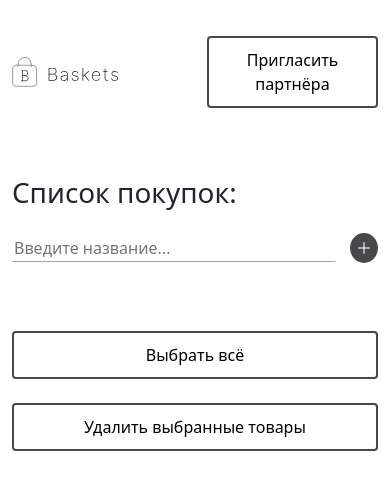
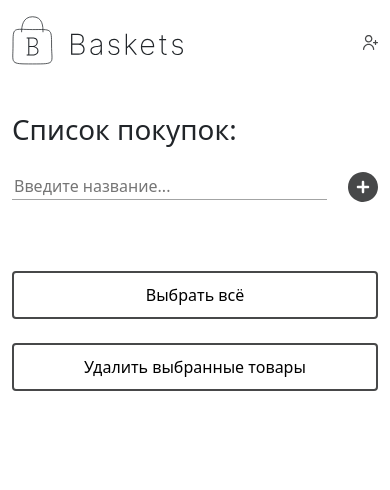
Before and after one commit to pterodactylsam/baskets, a website: page index.html in a window 390 px wide. Drawn offline with Linux system fonts and the light colour scheme.

Commit message:
fix ui-icons

```diff
--- a/css/style.scss
+++ b/css/style.scss
@@ -42,6 +42,13 @@ input { -webkit-border-radius: 0; } //ios border input radius
             }
         }
     }
+    .mob-btn {
+        border: none;
+        background: none;
+        outline: none;
+        display: none;
+        padding-right: 0;
+    }
 }
 
 .main {
@@ -58,7 +65,6 @@ input { -webkit-border-radius: 0; } //ios border input radius
             outline: none;
             background: transparent;
             padding-left: 15px;
-            height: 24px;
         }
         .checked .basket-item-description{
             color: #474849;
@@ -99,14 +105,12 @@ input { -webkit-border-radius: 0; } //ios border input radius
 
     .basket-item-adder {
         .basket-add-button {
-            background: $main-color;
-            color: #fff;
             border-radius: 50%;
             outline: none;
             border: 0;
-            width: 30px;
-            height: 30px;
             margin-left: 15px;
+            background: none;
+            padding-right: 0;
         }
         .basket-item-text {
             border: 0;
@@ -174,3 +178,14 @@ input { -webkit-border-radius: 0; } //ios border input radius
         }
     }
 }
+
+@media only screen and (max-width: 576px) {
+    .header {
+        .btn {
+            display: none;
+        }
+        .mob-btn {
+            display: block;
+        }
+    }
+}
--- a/index.html
+++ b/index.html
@@ -11,12 +11,13 @@
     <header class="header mt-3">
         <div class="container">
             <div class="row justify-content-between align-items-center">
-                <div class="col-4 col-lg-3">
+                <div class="col-6 col-sm-4 col-lg-3">
                     <img class="logo-image" src="img/logo-baskets.svg" alt="logo">
                 </div>
 
                 <div class="col-6 col-md-5 col-lg-4 col-xl-3 d-flex justify-content-end">
                     <button class="btn"><span class="btn-text">Пригласить партнёра</span></button>
+                    <button class="mob-btn"><img src="img/user-add.svg"></button>
                 </div>
             </div>
         </div>
@@ -31,7 +32,7 @@
 
             <div class="basket-item-adder mt-4 d-flex align-items-center">
                 <input class="basket-item-text" type="text" id="basket-item-name" placeholder="Введите название...">
-                <button class="basket-add-button" id="add-item-btn">＋</button>
+                <button class="basket-add-button" id="add-item-btn"><img src="img/add.svg" alt="addItem" srcset=""></button>
             </div>
         </div>
     </main>
--- a/js/index.js
+++ b/js/index.js
@@ -20,7 +20,7 @@ const createTemplate = (item, index) => {
         <div class="basket-item d-flex mb-1 align-items-center ${item.done ? 'checked' : ''}">
             <input onclick="doneItems(${index})" class="basket-item-checkbox" type="radio" ${item.done ? 'checked' : ''}>
             <div class="basket-item-description">${item.description}</div>
-            <button onclick="deleteItems(${index})" class="basket-delete-item" id="delete-task-btn">✕</button>
+            <button onclick="deleteItems(${index})" class="basket-delete-item" id="delete-task-btn"><img src="img/cross.svg" alt="removeItem" srcset=""></button>
         </div>
     `
 }
```
Also changed, not shown: css/style.css, img/add.svg (added), img/cross.svg (added), img/user-add.svg (added), 1 other file.
